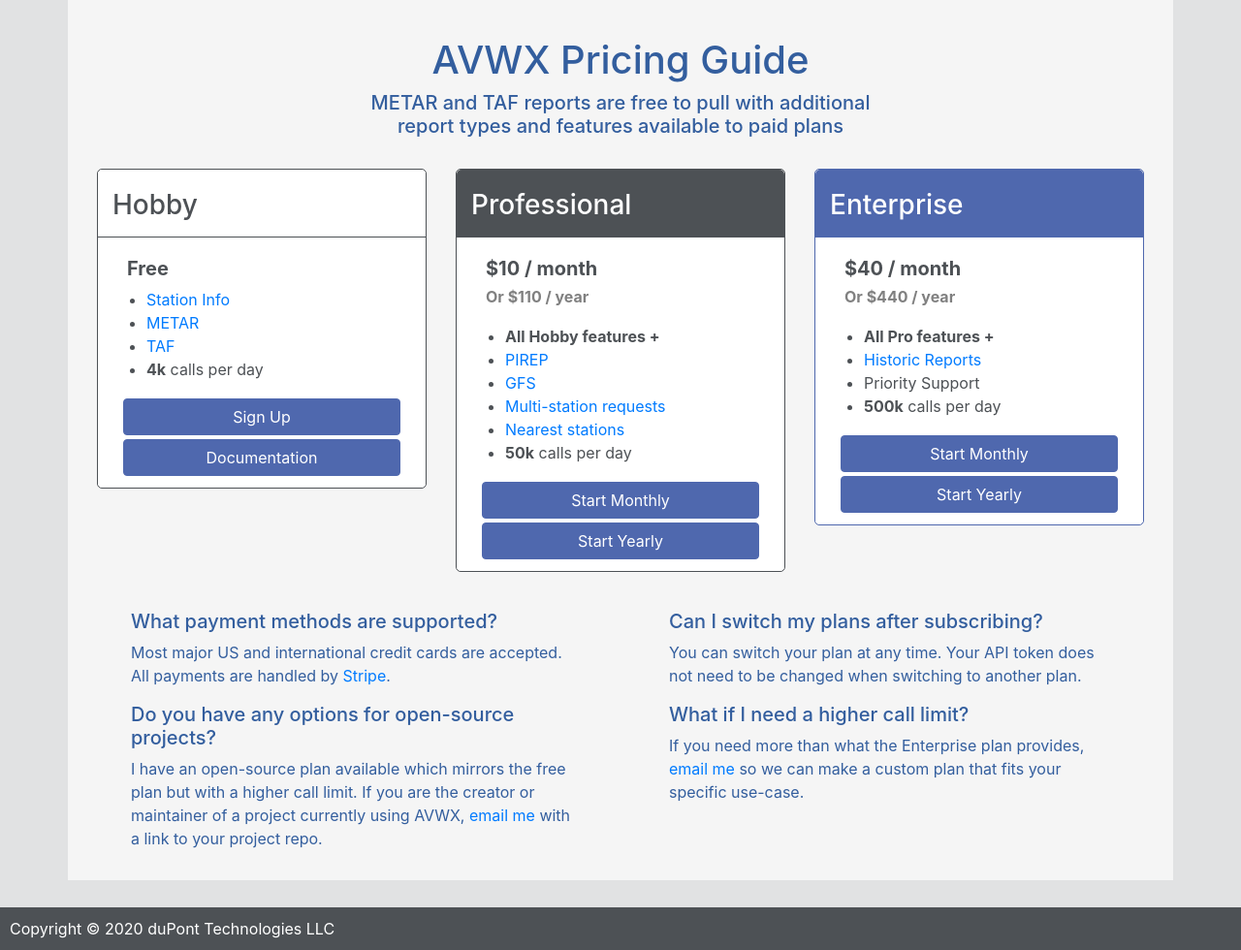
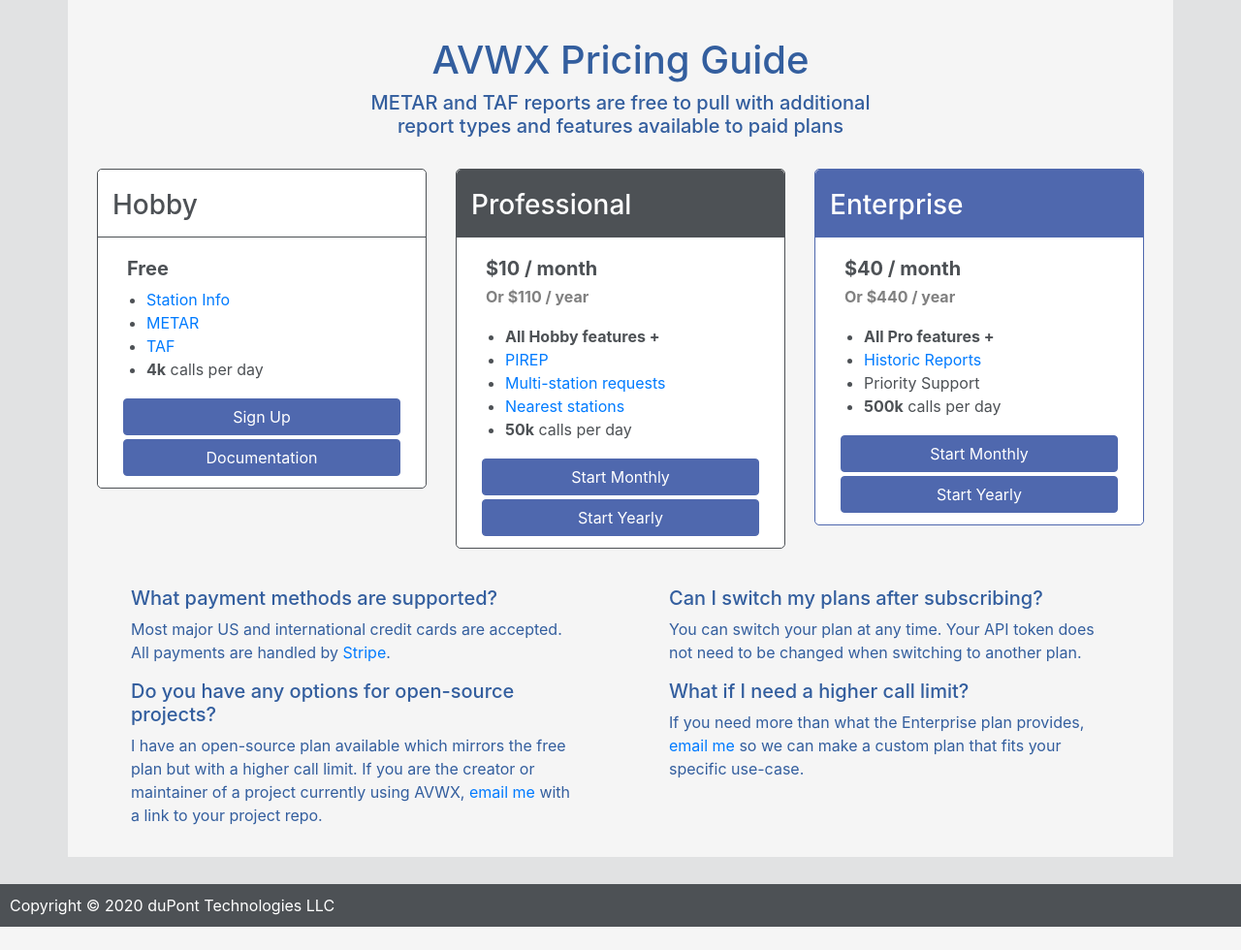
Before and after one commit to avwx-rest/avwx-account, a Flask app: template avwx_account/templates/index.html in a window 1280 px wide. Shown: the part 40-1020 px from the top of the page at 97% size. After the commit the page ends 996 px from the top, so only its background shows below. Run offline with Flask 2, Linux system fonts and the light colour scheme; the template is opened without the code that fills it, so the values that code supplies are empty; some libraries are stand-ins or nearby versions.

Commit message:
Comment out gfs option

```diff
--- a/avwx_account/templates/include/plans.html
+++ b/avwx_account/templates/include/plans.html
@@ -30,7 +30,7 @@
                     <ul>
                         <li><b>All Hobby features +</b></li>
                         <li><a href="https://avwx.docs.apiary.io/#reference/0/pirep">PIREP</a></li>
-                        <li><a href="https://avwx.docs.apiary.io/#reference/0/gfs">GFS</a></li>
+                        <!-- <li><a href="https://avwx.docs.apiary.io/#reference/0/gfs">GFS</a></li> -->
                         <li><a href="https://avwx.docs.apiary.io/#reference/0/multi-station-request">Multi-station requests</a></li>
                         <li><a href="https://avwx.docs.apiary.io/#reference/0/nearest-stations">Nearest stations</a></li>
                         <li><b>50k</b> calls per day</li>
```
